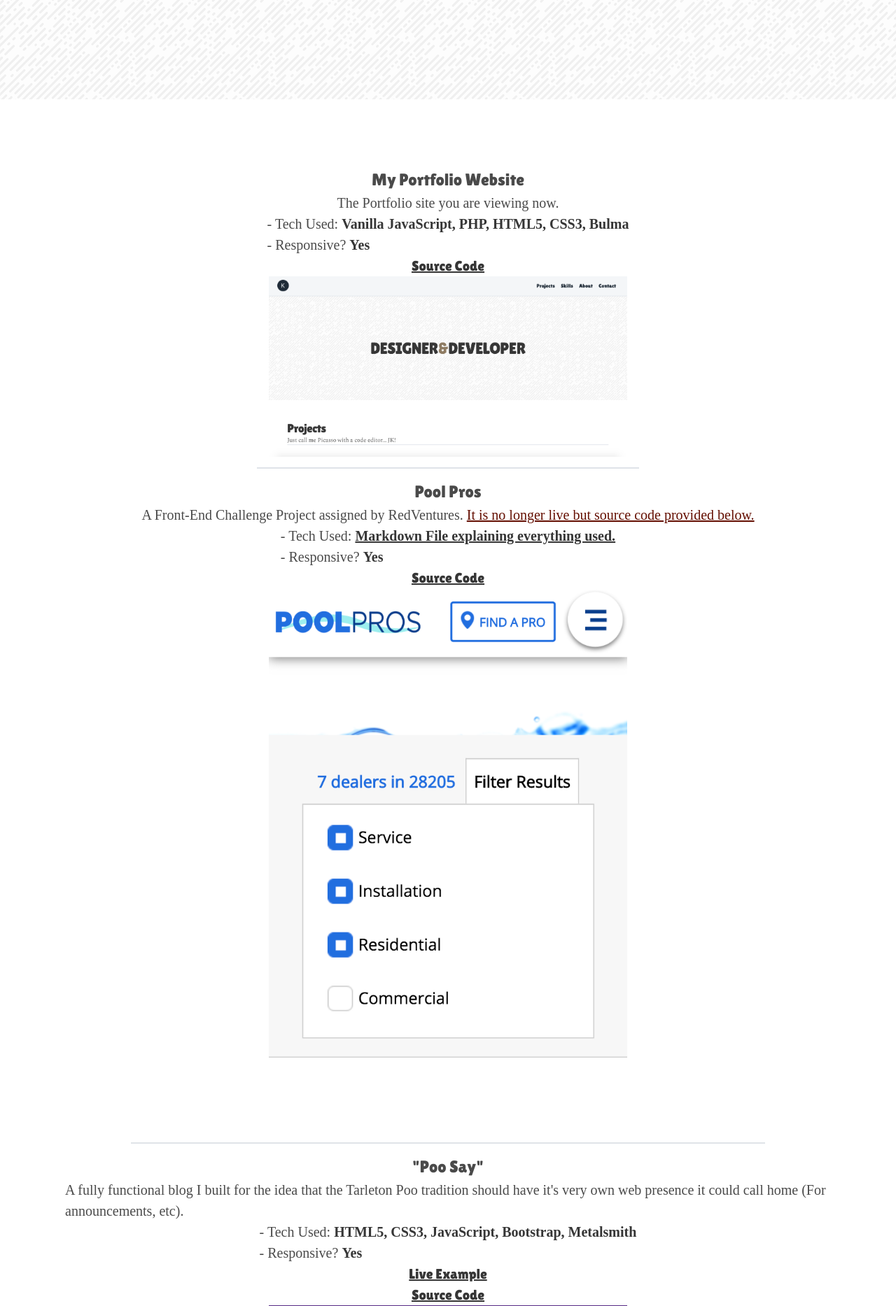
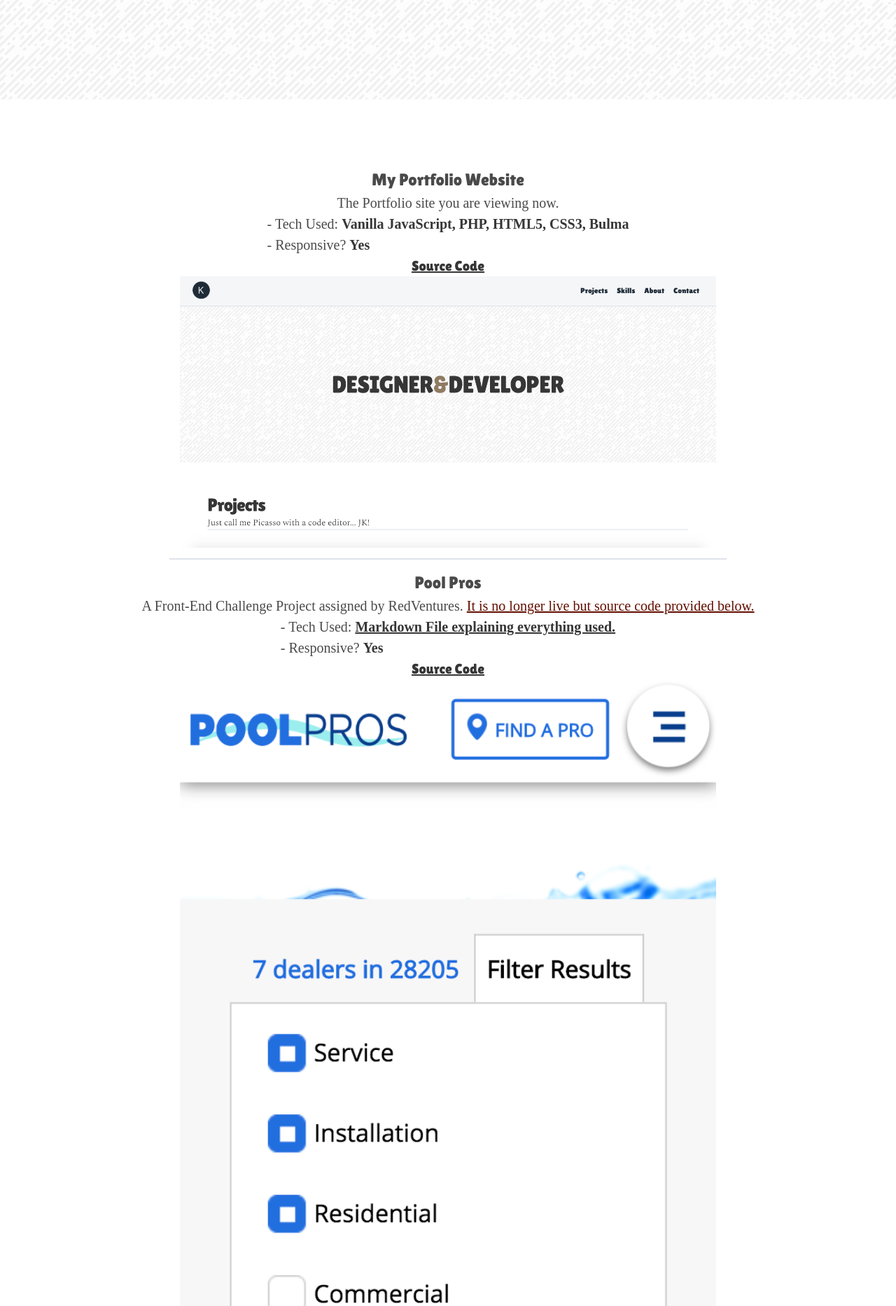
Before and after one commit to kazewaze/Portfolio, a PHP site: page /pages/projects.html in a window 1280 px wide. Shown: the part 357-2224 px from the top of the page at 70% size. Run offline with PHP 8.4, Linux system fonts and the light colour scheme; some libraries are stand-ins or nearby versions.

Commit message:
testing image sizing test 2

```diff
--- a/css/style.css
+++ b/css/style.css
@@ -189,7 +189,7 @@
   .project img {
     grid-column: 1 / 4;
     width: 100%;
-    max-width: 50ch;
+    max-width: 75ch;
     justify-self: center;
   }
 
```
